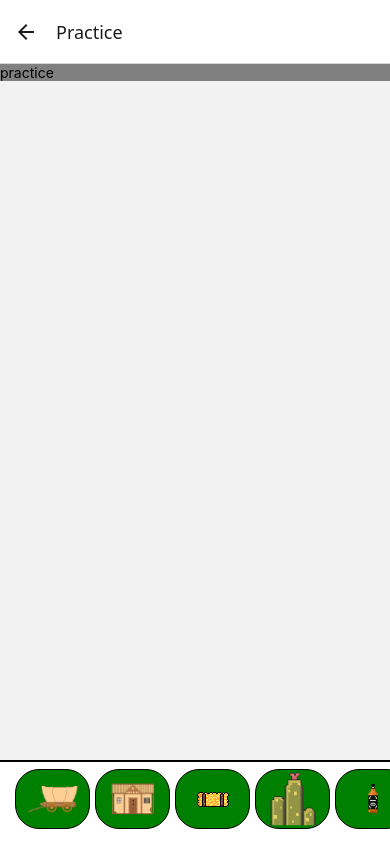
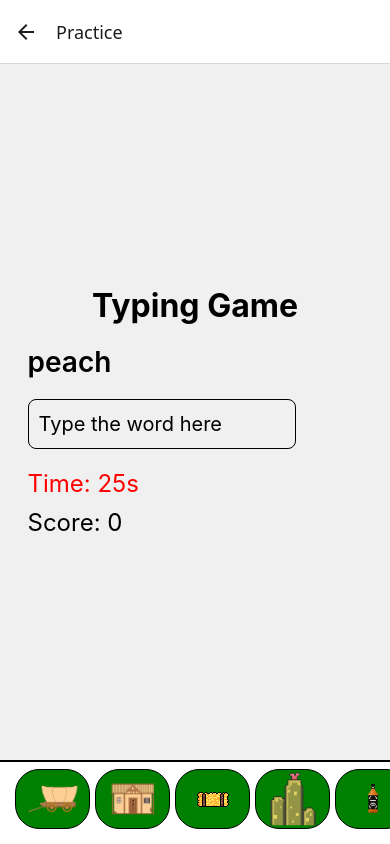
Before and after one commit to bojin11/wordslinger, a React Native app: screen /Practice in a window 390 px wide. Built offline with nearby package versions, Linux system fonts and the light colour scheme; no server answers.

Commit message:
added single game

```diff
--- a/components/Practice.tsx
+++ b/components/Practice.tsx
@@ -1,16 +1,131 @@
-import { Text, View, StyleSheet } from "react-native";
-import React from "react";
+import React, { useState, useEffect } from "react";
+import { StyleSheet, Text, View, TextInput, Button, Alert } from "react-native";
 
-export default function Practice() {
+// List of words for the typing game
+const words = [
+  "apple",
+  "banana",
+  "grape",
+  "orange",
+  "mango",
+  "peach",
+  "pear",
+  "plum",
+];
+
+const Learn = () => {
+  const [currentWord, setCurrentWord] = useState<string>(""); // word to type
+  const [inputValue, setInputValue] = useState<string>(""); // user input
+  const [score, setScore] = useState<number>(0); // score tracking
+  const [timer, setTimer] = useState<number>(30); // countdown timer
+  const [isGameOver, setIsGameOver] = useState<boolean>(false);
+
+  useEffect(() => {
+    // Initialize the game with a random word
+    setRandomWord();
+  }, []);
+
+  useEffect(() => {
+    // Countdown timer logic
+    if (timer > 0 && !isGameOver) {
+      const interval = setInterval(() => setTimer(timer - 1), 1000);
+      return () => clearInterval(interval);
+    } else if (timer === 0) {
+      // End game if timer runs out
+      setIsGameOver(true);
+    }
+  }, [timer, isGameOver]);
+
+  const setRandomWord = () => {
+    const randomIndex = Math.floor(Math.random() * words.length);
+    setCurrentWord(words[randomIndex]);
+  };
+
+  const handleInputChange = (text: string) => {
+    setInputValue(text);
+    if (text.toLowerCase() === currentWord.toLowerCase()) {
+      // Correct word typed
+      setScore(score + 1);
+      setInputValue("");
+      setRandomWord(); // Set new word
+    }
+  };
+
+  const handleRestartGame = () => {
+    setScore(0);
+    setTimer(30);
+    setIsGameOver(false);
+    setRandomWord();
+    setInputValue("");
+  };
+
   return (
-    <View style={styles.practice}>
-      <Text>practice</Text>
+    <View style={styles.container}>
+      <Text style={styles.title}>Typing Game</Text>
+      {isGameOver ? (
+        <View>
+          <Text style={styles.gameOverText}>
+            Game Over! Your Score: {score}
+          </Text>
+          <Button title="Restart Game" onPress={handleRestartGame} />
+        </View>
+      ) : (
+        <View>
+          <Text style={styles.word}>{currentWord}</Text>
+          <TextInput
+            style={styles.input}
+            value={inputValue}
+            onChangeText={handleInputChange}
+            placeholder="Type the word here"
+          />
+          <Text style={styles.timer}>Time: {timer}s</Text>
+          <Text style={styles.score}>Score: {score}</Text>
+        </View>
+      )}
     </View>
   );
-}
+};
+
+export default Learn;
 
 const styles = StyleSheet.create({
-  practice: {
-    backgroundColor: "grey",
+  container: {
+    flex: 1,
+    justifyContent: "center",
+    alignItems: "center",
+    backgroundColor: "#f0f0f0",
+  },
+  title: {
+    fontSize: 32,
+    fontWeight: "bold",
+    marginBottom: 20,
+  },
+  word: {
+    fontSize: 28,
+    fontWeight: "600",
+    marginBottom: 20,
+  },
+  input: {
+    height: 50,
+    width: "80%",
+    borderColor: "#000",
+    borderWidth: 1,
+    borderRadius: 8,
+    paddingHorizontal: 10,
+    marginBottom: 20,
+    fontSize: 20,
+  },
+  timer: {
+    fontSize: 24,
+    color: "#ff0000",
+  },
+  score: {
+    fontSize: 24,
+    marginTop: 10,
+  },
+  gameOverText: {
+    fontSize: 28,
+    fontWeight: "bold",
+    marginBottom: 20,
   },
 });
```
